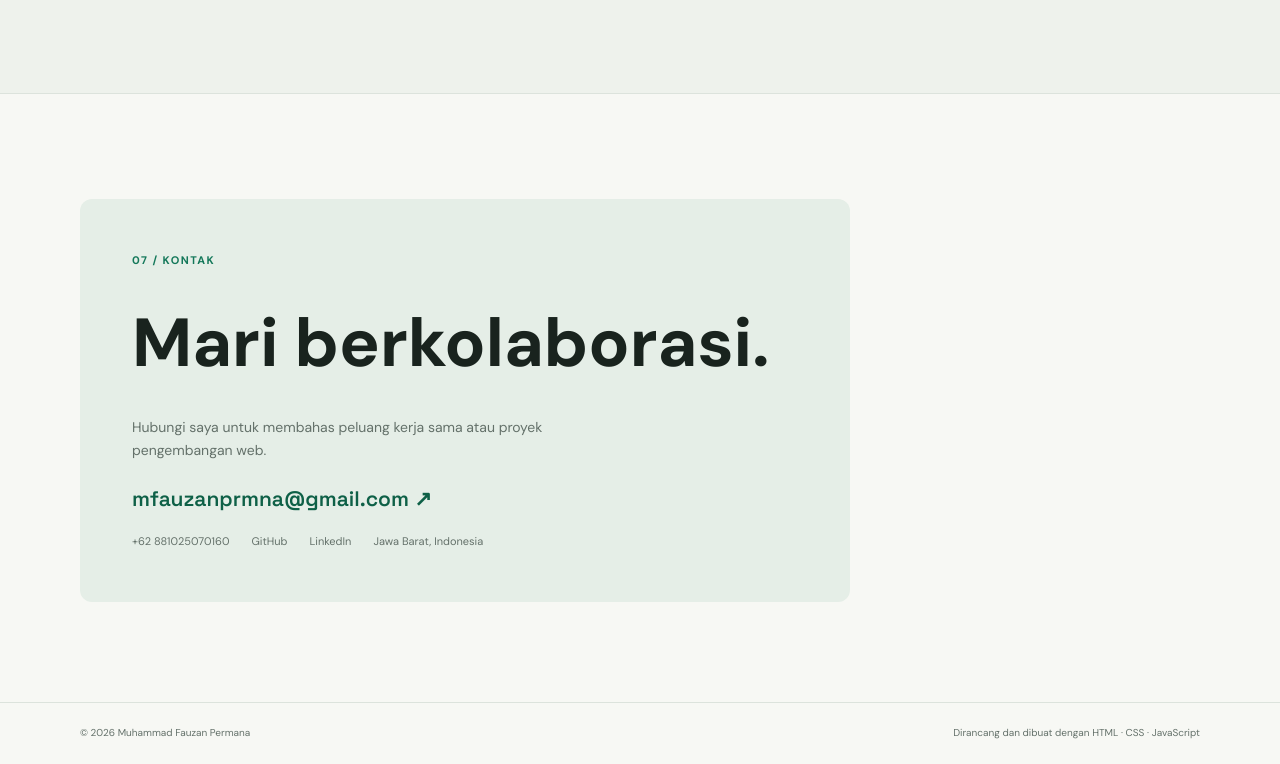
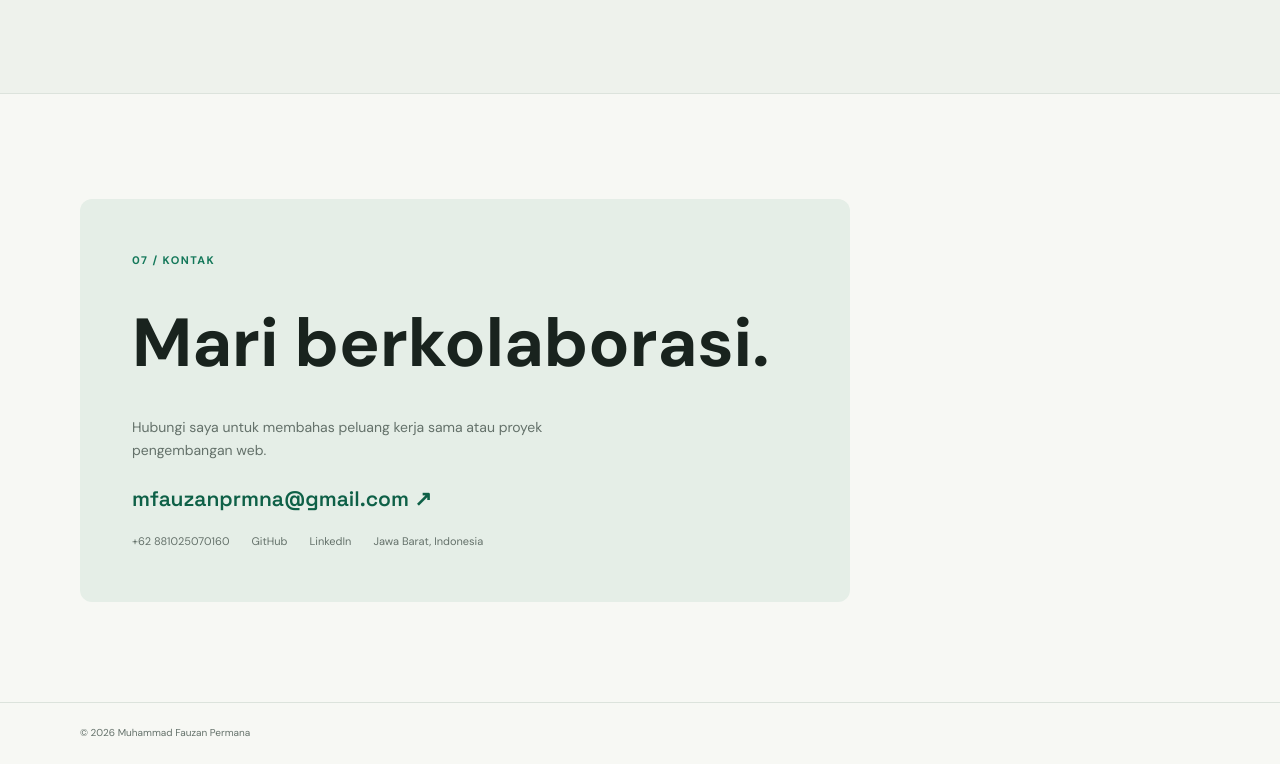
Before and after one commit to mfauzanprmna/Portofolio, a plain HTML site: page index.html in a window 1280 px wide. Shown: the part 5662-6426 px from the top of the page. Drawn offline with Linux system fonts and the light colour scheme.

Commit message:
Update Tampilan

```diff
--- a/index.html
+++ b/index.html
@@ -272,7 +272,7 @@
     </section>
   </main>
 
-  <footer><span>© 2026 Muhammad Fauzan Permana</span><span>Dirancang dan dibuat dengan HTML · CSS · JavaScript</span></footer>
+  <footer><span>© 2026 Muhammad Fauzan Permana</span></footer>
   <script src="app.js"></script>
 </body>
 </html>
```
